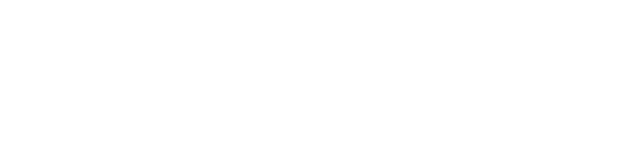
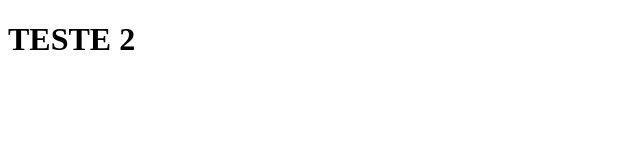
Before and after one commit to novelo-michel/teste1, a plain HTML site: page public_html/index.html in a window 1280 px wide. Shown: the whole page, without its empty margins (0-640 px from the left). Drawn offline with Linux system fonts and the light colour scheme.

Commit message:
alterado o index.html e criado sobre.html

```diff
--- a/public_html/index.html
+++ b/public_html/index.html
@@ -3,9 +3,9 @@
 <head>
     <meta charset="UTF-8">
     <meta name="viewport" content="width=device-width, initial-scale=1.0">
-    <title>TESTE 1</title>
+    <title>TESTE 2</title>
 </head>
 <body>
-
+    <h1>TESTE 2</h1>
 </body>
 </html>
```
Also changed, not shown: public_html/sobre.html (added).
